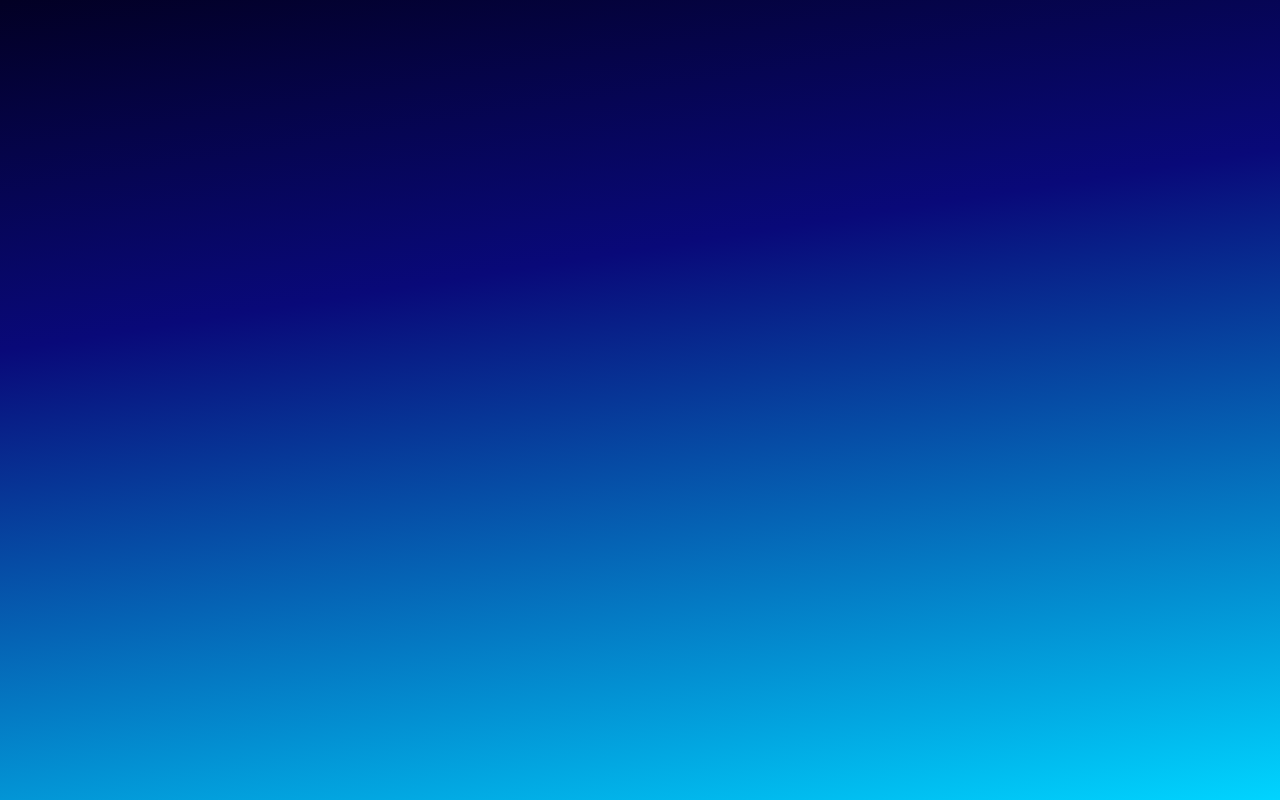
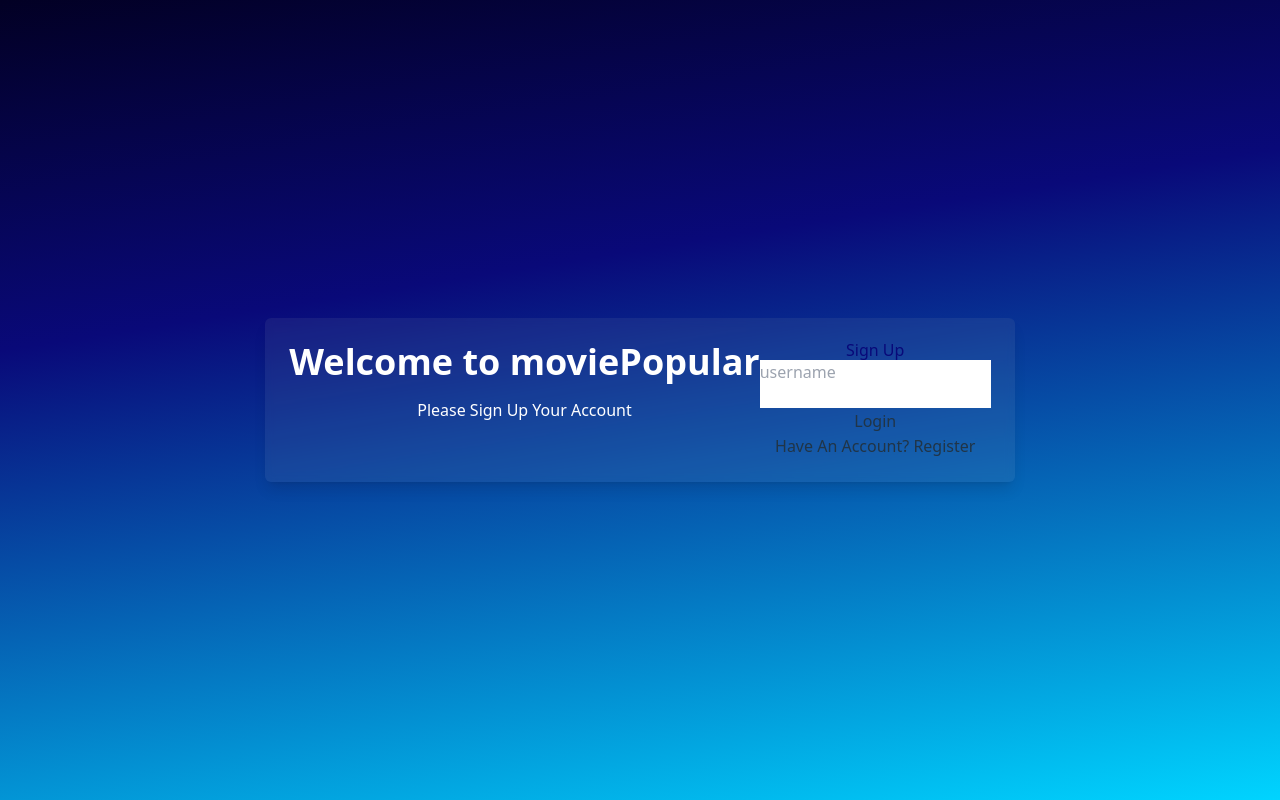
Before and after one commit to vienyevelyn/PopularMovieWeb, a React (Vite) app: page /regis in a window 1280 px wide. Built offline with nearby package versions, Linux system fonts and the light colour scheme.

Commit message:
feat(talent-growth): Making Registration Base + Logic

```diff
--- a/src/pages/Register.jsx
+++ b/src/pages/Register.jsx
@@ -1,8 +1,51 @@
 import React from "react";
+import { useState } from "react";
+import { useNavigate, Link } from "react-router-dom";
 
 function Register(){
+    const [username, setUsername] = useState('')
+    const [password, setPassword] = useState('')
+
+    const navigate = useNavigate();
+    const WhenRegis = (e) =>{
+        e.preventDefault()
+        if (!username || !password){
+            return alert("Fill all fields!")
+        }
+
+        localStorage.setItem('user', JSON.stringify({username, password}))
+
+        alert("Registration successful!")
+        navigate('/login')
+
+    }
+    return(
+
+        <>
+            <div className="flex bg-gray-400 rounded-md backdrop-filter backdrop-blur-sm bg-opacity-10 shadow-lg p-6">
+                <div className="left-side">
+                    <h1 className="text-4xl font-bold mb-4 text-white">Welcome to moviePopular</h1>
+                    <p className="text-white">Please Sign Up Your Account</p>
+                </div>
+                <div className="right-side">
+                    <h1 className="" style={{ color: "#090979" }}>Sign Up</h1>
+                    <form onSubmit={WhenRegis}>
+                        <div>
+                            <input type="text" placeholder="username" onChange={e => setUsername(e.target.value)}/>
+                        </div>
+                        <div>
+                            <input type="password" onChange={e => setPassword(e.target.value)}/>
+                        </div>
+                        <button type="submit">Login</button>
+
+                    </form>
+                    <span>Have An Account? <Link to={"/login"}>Register</Link></span>
+                </div>
+            </div>
 
 
+        </>
+    )
 
 }
 
```
